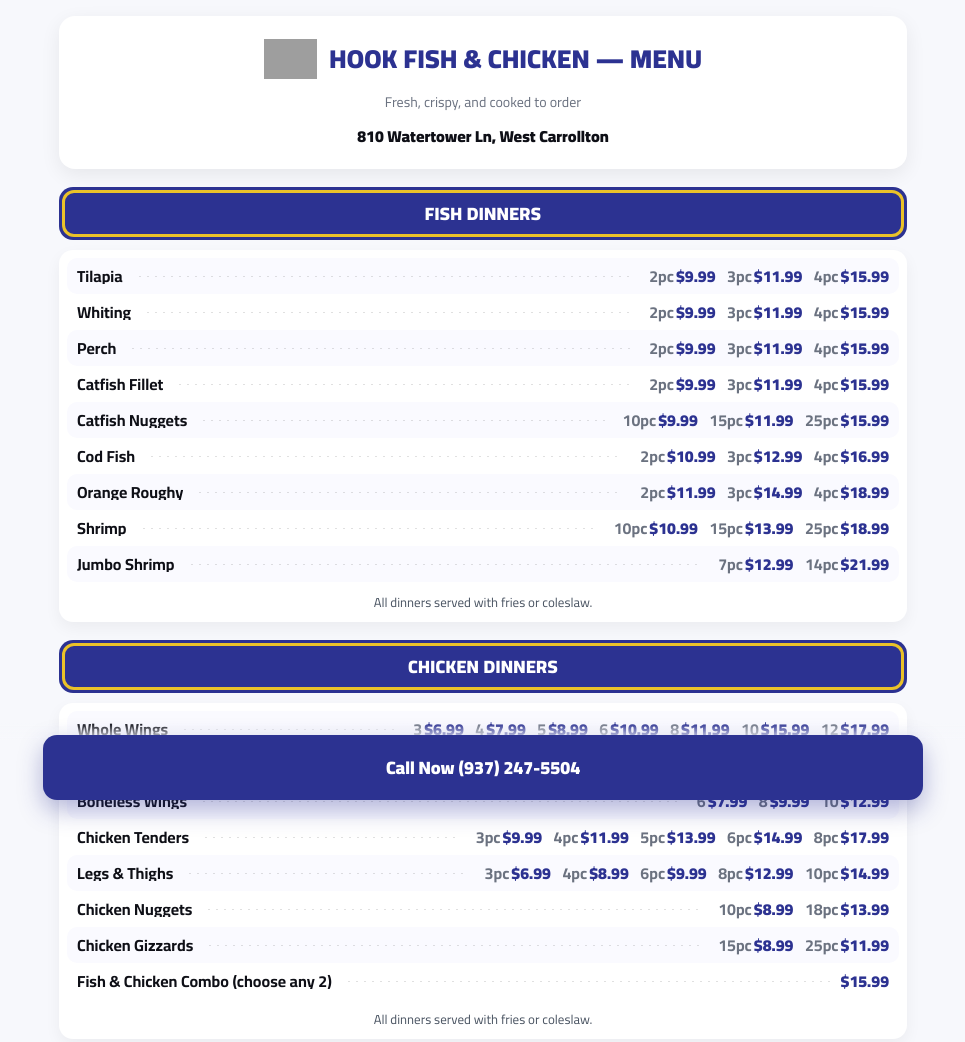
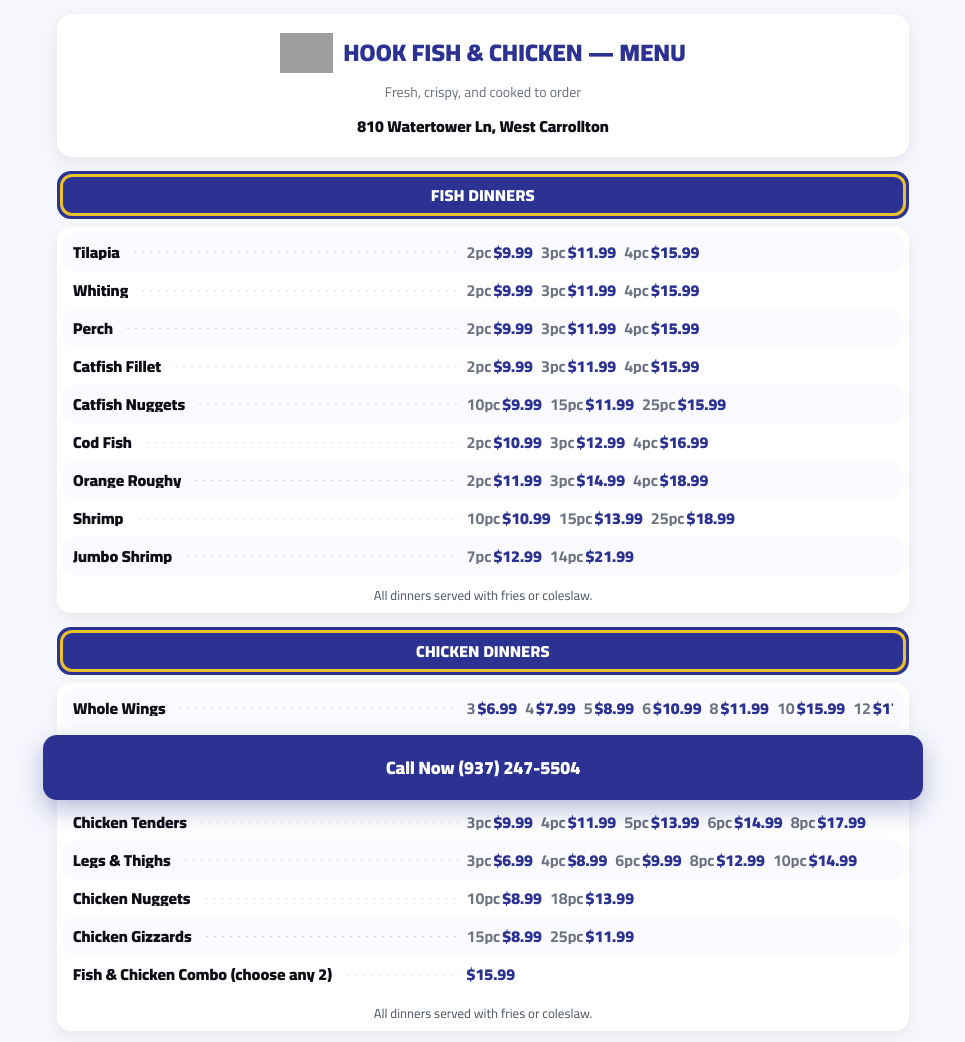
Before and after one commit to Hookfishandchicken/hookfishhandchicken.github.io, a plain HTML site: page menu/index.html in a window 1280 px wide. Shown: the top 1042 px of the page, without its empty margins (157-1122 px from the left). Drawn offline with Linux system fonts and the light colour scheme; grey boxes are pictures that could not be loaded.

Commit message:
Update index.html

```diff
--- a/menu/index.html
+++ b/menu/index.html
@@ -9,121 +9,100 @@
 
 <style>
   :root{
-    /* Brand palette */
-    --brand:#2c3291;           /* your blue */
+    --brand:#2c3291;   /* your blue */
+    --accent:#ffd21f;  /* menu yellow */
     --ink:#0e0f16;
-    --card:#ffffff;
-    --bg:#f7f8fc;
     --muted:#6b7280;
-    --accent:#ffd21f;          /* menu yellow */
+    --bg:#f6f7fc;
+    --card:#fff;
     --radius:16px;
   }
 
   *{box-sizing:border-box}
   html,body{margin:0}
   body{
-    font-family:"Cairo", system-ui, -apple-system, Segoe UI, Arial, sans-serif;
-    background:var(--bg);
-    color:var(--ink);
-    padding-bottom:92px; /* space for sticky bar */
+    font-family:"Cairo",system-ui,-apple-system,Segoe UI,Arial,sans-serif;
+    color:var(--ink);background:var(--bg);
+    padding-bottom:96px; /* room for sticky bar */
   }
 
-  .shell{max-width:880px;margin:0 auto;padding:16px}
+  .shell{max-width:880px;margin:0 auto;padding:14px}
 
   /* Header */
   .hdr{
-    background:var(--card);
-    border-radius:var(--radius);
-    padding:18px 16px;
-    text-align:center;
-    box-shadow:0 6px 20px rgba(0,0,0,.07);
+    background:var(--card);border-radius:var(--radius);
+    padding:16px;text-align:center;
+    box-shadow:0 6px 18px rgba(0,0,0,.07)
   }
-  .brandline{
-    display:flex;align-items:center;gap:12px;justify-content:center;flex-wrap:wrap
-  }
+  .brandline{display:flex;justify-content:center;align-items:center;gap:10px;flex-wrap:wrap}
   .brandline img{height:40px;width:auto}
-  .brandline h1{
-    margin:0;font-weight:900;font-size:26px;letter-spacing:.3px;color:var(--brand)
-  }
-  .sub{margin:6px 0 0;color:var(--muted);font-size:14px}
-  .addr{font-weight:800;margin-top:6px}
+  .brandline h1{margin:0;font-size:24px;font-weight:900;color:var(--brand);letter-spacing:.2px}
+  .sub{margin-top:4px;color:var(--muted);font-size:14px}
+  .addr{margin-top:6px;font-weight:800}
 
-  /* Sections */
-  .section{margin-top:18px}
+  /* Section header */
+  .section{margin-top:14px}
   .section .title{
-    background:var(--brand);
-    color:#111;
-    padding:10px 14px;
-    border-radius:14px;
-    text-align:center;
-    font-weight:900;
-    font-size:18px;
-    letter-spacing:.3px;
-    color:#fff;
-    position:relative;
+    background:var(--brand);color:#fff;font-weight:900;
+    font-size:16px;letter-spacing:.3px;text-align:center;
+    padding:9px 12px;border-radius:14px;position:relative
   }
   .section .title::after{
-    content:"";
-    position:absolute;inset:3px;
-    border-radius:12px;
-    border:3px solid var(--accent);
-    pointer-events:none;
-    opacity:.9;
+    content:"";position:absolute;inset:3px;border-radius:12px;
+    border:3px solid var(--accent);opacity:.9;pointer-events:none
   }
 
+  /* Card box */
   .card{
-    background:var(--card);
-    border-radius:14px;
-    padding:8px;
-    margin-top:10px;
-    box-shadow:0 6px 16px rgba(0,0,0,.05);
+    margin-top:8px;background:var(--card);border-radius:14px;padding:6px;
+    box-shadow:0 6px 16px rgba(0,0,0,.06)
   }
 
-  /* Menu rows (single line with dot leaders) */
+  /* Single-line row with dot leaders */
   .row{
-    display:flex;align-items:center;gap:10px;
-    padding:10px 10px;
-    border-radius:10px;
-    font-size:16px;
-    line-height:1;
+    display:flex;align-items:center;gap:8px;
+    padding:11px 10px;border-radius:10px;
+    font-size:16px;line-height:1;white-space:nowrap;
   }
   .row:nth-child(odd){background:#fafaff}
+
   .name{
-    white-space:nowrap;overflow:hidden;text-overflow:ellipsis;
-    font-weight:700;
-    max-width:62%;
+    flex:0 0 auto;max-width:44%;
+    overflow:hidden;text-overflow:ellipsis;font-weight:800
   }
   .dots{
-    flex:1 1 auto; min-width:20px; height:1px; align-self:center;
-    background:repeating-linear-gradient(90deg, transparent 0 6px, rgba(0,0,0,.12) 6px 8px);
+    flex:1 1 auto;min-width:10px;height:1px;align-self:center;
+    background:repeating-linear-gradient(90deg,transparent 0 6px,rgba(0,0,0,.14) 6px 8px)
   }
+
+  /* Price area: stays on ONE line and can scroll horizontally */
   .price{
-    white-space:nowrap;font-weight:800;color:var(--brand)
+    flex:0 1 52%;
+    display:inline-flex;gap:8px;align-items:center;
+    overflow-x:auto;overscroll-behavior-x:contain;
+    -webkit-overflow-scrolling:touch;
+    white-space:nowrap;font-weight:900;color:var(--brand)
   }
-  .subprice{color:#333;font-weight:700}
+  .price::-webkit-scrollbar{display:none}
+  .price{scrollbar-width:none}
 
-  /* Stacked price groups for sizes on one line */
-  .price .opt{margin-left:8px}
+  .price .opt{flex:0 0 auto}
   .price .lbl{color:#6b7280;font-weight:700;margin-right:2px}
+
+  .note{margin:8px 2px 0;color:#4b5563;font-size:13px;text-align:center}
 
   /* Sticky CTA */
   .cta{
     position:fixed;left:0;right:0;bottom:0;z-index:60;
-    padding:12px 16px env(safe-area-inset-bottom);
-    background:linear-gradient(180deg, rgba(247,248,252,0) 0, rgba(247,248,252,1) 18px);
-    display:flex;justify-content:center;
+    padding:12px 14px env(safe-area-inset-bottom);
+    background:linear-gradient(180deg,rgba(246,247,252,0) 0, rgba(246,247,252,1) 18px);
+    display:flex;justify-content:center
   }
   .cta a{
-    display:inline-flex;align-items:center;justify-content:center;
-    width:100%;max-width:880px;
-    padding:16px 18px;border-radius:14px;
-    background:var(--brand);color:#fff;text-decoration:none;
-    font-weight:900;font-size:18px;
-    box-shadow:0 10px 24px rgba(44,50,145,.35);
+    width:100%;max-width:880px;display:inline-flex;justify-content:center;align-items:center;
+    padding:16px;border-radius:14px;background:var(--brand);color:#fff;text-decoration:none;
+    font-weight:900;font-size:18px;box-shadow:0 10px 24px rgba(44,50,145,.32)
   }
-
-  /* Tiny helper for section notes */
-  .note{margin:8px 2px 0;color:#4b5563;font-size:13px;text-align:center}
 </style>
 </head>
 <body>
@@ -131,7 +110,7 @@
   <div class="shell">
     <div class="hdr">
       <div class="brandline">
-        <img src="https://images.getbento.com/accounts/10272d6e9f332e56ddc68400fd025c47/media/images/63143HookFishChicken-Logo.png" alt="Hook Fish & Chicken logo">
+        <img src="https://images.getbento.com/accounts/10272d6e9f332e56ddc68400fd025c47/media/images/63143HookFishChicken-Logo.png" alt="Hook Fish & Chicken">
         <h1>HOOK FISH &amp; CHICKEN — MENU</h1>
       </div>
       <div class="sub">Fresh, crispy, and cooked to order</div>
@@ -142,15 +121,15 @@
     <div class="section">
       <div class="title">FISH DINNERS</div>
       <div class="card">
-        <div class="row"><div class="name">Tilapia</div><div class="dots"></div><div class="price"><span class="opt"><span class="lbl">2pc</span>$9.99</span> <span class="opt"><span class="lbl">3pc</span>$11.99</span> <span class="opt"><span class="lbl">4pc</span>$15.99</span></div></div>
-        <div class="row"><div class="name">Whiting</div><div class="dots"></div><div class="price"><span class="opt"><span class="lbl">2pc</span>$9.99</span> <span class="opt"><span class="lbl">3pc</span>$11.99</span> <span class="opt"><span class="lbl">4pc</span>$15.99</span></div></div>
-        <div class="row"><div class="name">Perch</div><div class="dots"></div><div class="price"><span class="opt"><span class="lbl">2pc</span>$9.99</span> <span class="opt"><span class="lbl">3pc</span>$11.99</span> <span class="opt"><span class="lbl">4pc</span>$15.99</span></div></div>
-        <div class="row"><div class="name">Catfish Fillet</div><div class="dots"></div><div class="price"><span class="opt"><span class="lbl">2pc</span>$9.99</span> <span class="opt"><span class="lbl">3pc</span>$11.99</span> <span class="opt"><span class="lbl">4pc</span>$15.99</span></div></div>
-        <div class="row"><div class="name">Catfish Nuggets</div><div class="dots"></div><div class="price"><span class="opt"><span class="lbl">10pc</span>$9.99</span> <span class="opt"><span class="lbl">15pc</span>$11.99</span> <span class="opt"><span class="lbl">25pc</span>$15.99</span></div></div>
-        <div class="row"><div class="name">Cod Fish</div><div class="dots"></div><div class="price"><span class="opt"><span class="lbl">2pc</span>$10.99</span> <span class="opt"><span class="lbl">3pc</span>$12.99</span> <span class="opt"><span class="lbl">4pc</span>$16.99</span></div></div>
-        <div class="row"><div class="name">Orange Roughy</div><div class="dots"></div><div class="price"><span class="opt"><span class="lbl">2pc</span>$11.99</span> <span class="opt"><span class="lbl">3pc</span>$14.99</span> <span class="opt"><span class="lbl">4pc</span>$18.99</span></div></div>
-        <div class="row"><div class="name">Shrimp</div><div class="dots"></div><div class="price"><span class="opt"><span class="lbl">10pc</span>$10.99</span> <span class="opt"><span class="lbl">15pc</span>$13.99</span> <span class="opt"><span class="lbl">25pc</span>$18.99</span></div></div>
-        <div class="row"><div class="name">Jumbo Shrimp</div><div class="dots"></div><div class="price"><span class="opt"><span class="lbl">7pc</span>$12.99</span> <span class="opt"><span class="lbl">14pc</span>$21.99</span></div></div>
+        <div class="row"><div class="name">Tilapia</div><div class="dots"></div><div class="price"><span class="opt"><span class="lbl">2pc</span>$9.99</span><span class="opt"><span class="lbl">3pc</span>$11.99</span><span class="opt"><span class="lbl">4pc</span>$15.99</span></div></div>
+        <div class="row"><div class="name">Whiting</div><div class="dots"></div><div class="price"><span class="opt"><span class="lbl">2pc</span>$9.99</span><span class="opt"><span class="lbl">3pc</span>$11.99</span><span class="opt"><span class="lbl">4pc</span>$15.99</span></div></div>
+        <div class="row"><div class="name">Perch</div><div class="dots"></div><div class="price"><span class="opt"><span class="lbl">2pc</span>$9.99</span><span class="opt"><span class="lbl">3pc</span>$11.99</span><span class="opt"><span class="lbl">4pc</span>$15.99</span></div></div>
+        <div class="row"><div class="name">Catfish Fillet</div><div class="dots"></div><div class="price"><span class="opt"><span class="lbl">2pc</span>$9.99</span><span class="opt"><span class="lbl">3pc</span>$11.99</span><span class="opt"><span class="lbl">4pc</span>$15.99</span></div></div>
+        <div class="row"><div class="name">Catfish Nuggets</div><div class="dots"></div><div class="price"><span class="opt"><span class="lbl">10pc</span>$9.99</span><span class="opt"><span class="lbl">15pc</span>$11.99</span><span class="opt"><span class="lbl">25pc</span>$15.99</span></div></div>
+        <div class="row"><div class="name">Cod Fish</div><div class="dots"></div><div class="price"><span class="opt"><span class="lbl">2pc</span>$10.99</span><span class="opt"><span class="lbl">3pc</span>$12.99</span><span class="opt"><span class="lbl">4pc</span>$16.99</span></div></div>
+        <div class="row"><div class="name">Orange Roughy</div><div class="dots"></div><div class="price"><span class="opt"><span class="lbl">2pc</span>$11.99</span><span class="opt"><span class="lbl">3pc</span>$14.99</span><span class="opt"><span class="lbl">4pc</span>$18.99</span></div></div>
+        <div class="row"><div class="name">Shrimp</div><div class="dots"></div><div class="price"><span class="opt"><span class="lbl">10pc</span>$10.99</span><span class="opt"><span class="lbl">15pc</span>$13.99</span><span class="opt"><span class="lbl">25pc</span>$18.99</span></div></div>
+        <div class="row"><div class="name">Jumbo Shrimp</div><div class="dots"></div><div class="price"><span class="opt"><span class="lbl">7pc</span>$12.99</span><span class="opt"><span class="lbl">14pc</span>$21.99</span></div></div>
         <div class="note">All dinners served with fries or coleslaw.</div>
       </div>
     </div>
@@ -159,13 +138,13 @@
     <div class="section">
       <div class="title">CHICKEN DINNERS</div>
       <div class="card">
-        <div class="row"><div class="name">Whole Wings</div><div class="dots"></div><div class="price"><span class="opt"><span class="lbl">3</span>$6.99</span> <span class="opt"><span class="lbl">4</span>$7.99</span> <span class="opt"><span class="lbl">5</span>$8.99</span> <span class="opt"><span class="lbl">6</span>$10.99</span> <span class="opt"><span class="lbl">8</span>$11.99</span> <span class="opt"><span class="lbl">10</span>$15.99</span> <span class="opt"><span class="lbl">12</span>$17.99</span></div></div>
-        <div class="row"><div class="name">Party Wings</div><div class="dots"></div><div class="price"><span class="opt"><span class="lbl">6</span>$7.99</span> <span class="opt"><span class="lbl">8</span>$9.99</span> <span class="opt"><span class="lbl">10</span>$10.99</span> <span class="opt"><span class="lbl">15</span>$14.99</span></div></div>
-        <div class="row"><div class="name">Boneless Wings</div><div class="dots"></div><div class="price"><span class="opt"><span class="lbl">6</span>$7.99</span> <span class="opt"><span class="lbl">8</span>$9.99</span> <span class="opt"><span class="lbl">10</span>$12.99</span></div></div>
-        <div class="row"><div class="name">Chicken Tenders</div><div class="dots"></div><div class="price"><span class="opt"><span class="lbl">3pc</span>$9.99</span> <span class="opt"><span class="lbl">4pc</span>$11.99</span> <span class="opt"><span class="lbl">5pc</span>$13.99</span> <span class="opt"><span class="lbl">6pc</span>$14.99</span> <span class="opt"><span class="lbl">8pc</span>$17.99</span></div></div>
-        <div class="row"><div class="name">Legs &amp; Thighs</div><div class="dots"></div><div class="price"><span class="opt"><span class="lbl">3pc</span>$6.99</span> <span class="opt"><span class="lbl">4pc</span>$8.99</span> <span class="opt"><span class="lbl">6pc</span>$9.99</span> <span class="opt"><span class="lbl">8pc</span>$12.99</span> <span class="opt"><span class="lbl">10pc</span>$14.99</span></div></div>
-        <div class="row"><div class="name">Chicken Nuggets</div><div class="dots"></div><div class="price"><span class="opt"><span class="lbl">10pc</span>$8.99</span> <span class="opt"><span class="lbl">18pc</span>$13.99</span></div></div>
-        <div class="row"><div class="name">Chicken Gizzards</div><div class="dots"></div><div class="price"><span class="opt"><span class="lbl">15pc</span>$8.99</span> <span class="opt"><span class="lbl">25pc</span>$11.99</span></div></div>
+        <div class="row"><div class="name">Whole Wings</div><div class="dots"></div><div class="price"><span class="opt"><span class="lbl">3</span>$6.99</span><span class="opt"><span class="lbl">4</span>$7.99</span><span class="opt"><span class="lbl">5</span>$8.99</span><span class="opt"><span class="lbl">6</span>$10.99</span><span class="opt"><span class="lbl">8</span>$11.99</span><span class="opt"><span class="lbl">10</span>$15.99</span><span class="opt"><span class="lbl">12</span>$17.99</span></div></div>
+        <div class="row"><div class="name">Party Wings</div><div class="dots"></div><div class="price"><span class="opt"><span class="lbl">6</span>$7.99</span><span class="opt"><span class="lbl">8</span>$9.99</span><span class="opt"><span class="lbl">10</span>$10.99</span><span class="opt"><span class="lbl">15</span>$14.99</span></div></div>
+        <div class="row"><div class="name">Boneless Wings</div><div class="dots"></div><div class="price"><span class="opt"><span class="lbl">6</span>$7.99</span><span class="opt"><span class="lbl">8</span>$9.99</span><span class="opt"><span class="lbl">10</span>$12.99</span></div></div>
+        <div class="row"><div class="name">Chicken Tenders</div><div class="dots"></div><div class="price"><span class="opt"><span class="lbl">3pc</span>$9.99</span><span class="opt"><span class="lbl">4pc</span>$11.99</span><span class="opt"><span class="lbl">5pc</span>$13.99</span><span class="opt"><span class="lbl">6pc</span>$14.99</span><span class="opt"><span class="lbl">8pc</span>$17.99</span></div></div>
+        <div class="row"><div class="name">Legs &amp; Thighs</div><div class="dots"></div><div class="price"><span class="opt"><span class="lbl">3pc</span>$6.99</span><span class="opt"><span class="lbl">4pc</span>$8.99</span><span class="opt"><span class="lbl">6pc</span>$9.99</span><span class="opt"><span class="lbl">8pc</span>$12.99</span><span class="opt"><span class="lbl">10pc</span>$14.99</span></div></div>
+        <div class="row"><div class="name">Chicken Nuggets</div><div class="dots"></div><div class="price"><span class="opt"><span class="lbl">10pc</span>$8.99</span><span class="opt"><span class="lbl">18pc</span>$13.99</span></div></div>
+        <div class="row"><div class="name">Chicken Gizzards</div><div class="dots"></div><div class="price"><span class="opt"><span class="lbl">15pc</span>$8.99</span><span class="opt"><span class="lbl">25pc</span>$11.99</span></div></div>
         <div class="row"><div class="name">Fish &amp; Chicken Combo (choose any 2)</div><div class="dots"></div><div class="price">$15.99</div></div>
         <div class="note">All dinners served with fries or coleslaw.</div>
       </div>
@@ -207,8 +186,8 @@
     <div class="section">
       <div class="title">SIDE ORDERS</div>
       <div class="card">
-        <div class="row"><div class="name">Coleslaw</div><div class="dots"></div><div class="price"><span class="subprice">Small $1.99 • Large $2.99</span></div></div>
-        <div class="row"><div class="name">French Fries</div><div class="dots"></div><div class="price"><span class="subprice">Small $2.99 • Large $4.99</span></div></div>
+        <div class="row"><div class="name">Coleslaw</div><div class="dots"></div><div class="price">Small $1.99 • Large $2.99</div></div>
+        <div class="row"><div class="name">French Fries</div><div class="dots"></div><div class="price">Small $2.99 • Large $4.99</div></div>
         <div class="row"><div class="name">Okra</div><div class="dots"></div><div class="price">$4.99</div></div>
         <div class="row"><div class="name">10 Hush Puppies</div><div class="dots"></div><div class="price">$4.99</div></div>
         <div class="row"><div class="name">Macaroni &amp; Cheese</div><div class="dots"></div><div class="price">$4.99</div></div>
@@ -239,13 +218,13 @@
     <div class="section">
       <div class="title">SALADS</div>
       <div class="card">
-        <div class="row"><div class="name">Garden Salad</div><div class="dots"></div><div class="price"><span class="subprice">Small $5.99 • Large $7.99</span></div></div>
-        <div class="row"><div class="name">Chicken Salad</div><div class="dots"></div><div class="price"><span class="subprice">Small $7.99 • Large $9.99</span></div></div>
-        <div class="row"><div class="name">Gyro Salad</div><div class="dots"></div><div class="price"><span class="subprice">Small $7.99 • Large $9.99</span></div></div>
+        <div class="row"><div class="name">Garden Salad</div><div class="dots"></div><div class="price">Small $5.99 • Large $7.99</div></div>
+        <div class="row"><div class="name">Chicken Salad</div><div class="dots"></div><div class="price">Small $7.99 • Large $9.99</div></div>
+        <div class="row"><div class="name">Gyro Salad</div><div class="dots"></div><div class="price">Small $7.99 • Large $9.99</div></div>
       </div>
     </div>
 
-    <!-- DESSERTS & DRINKS -->
+    <!-- DESSERTS -->
     <div class="section">
       <div class="title">DESSERTS</div>
       <div class="card">
@@ -256,6 +235,7 @@
       </div>
     </div>
 
+    <!-- DRINKS -->
     <div class="section">
       <div class="title">DRINKS</div>
       <div class="card">
```
